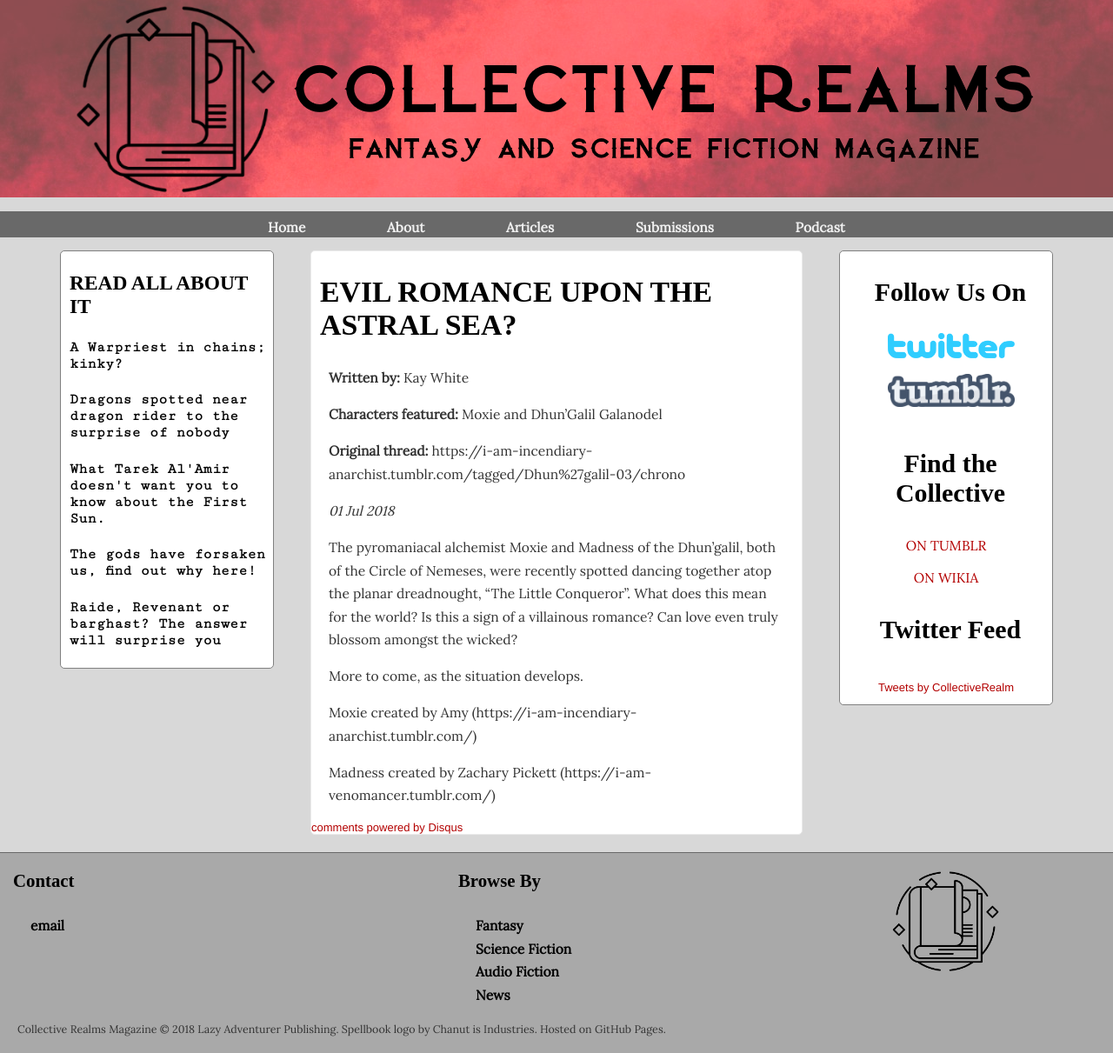
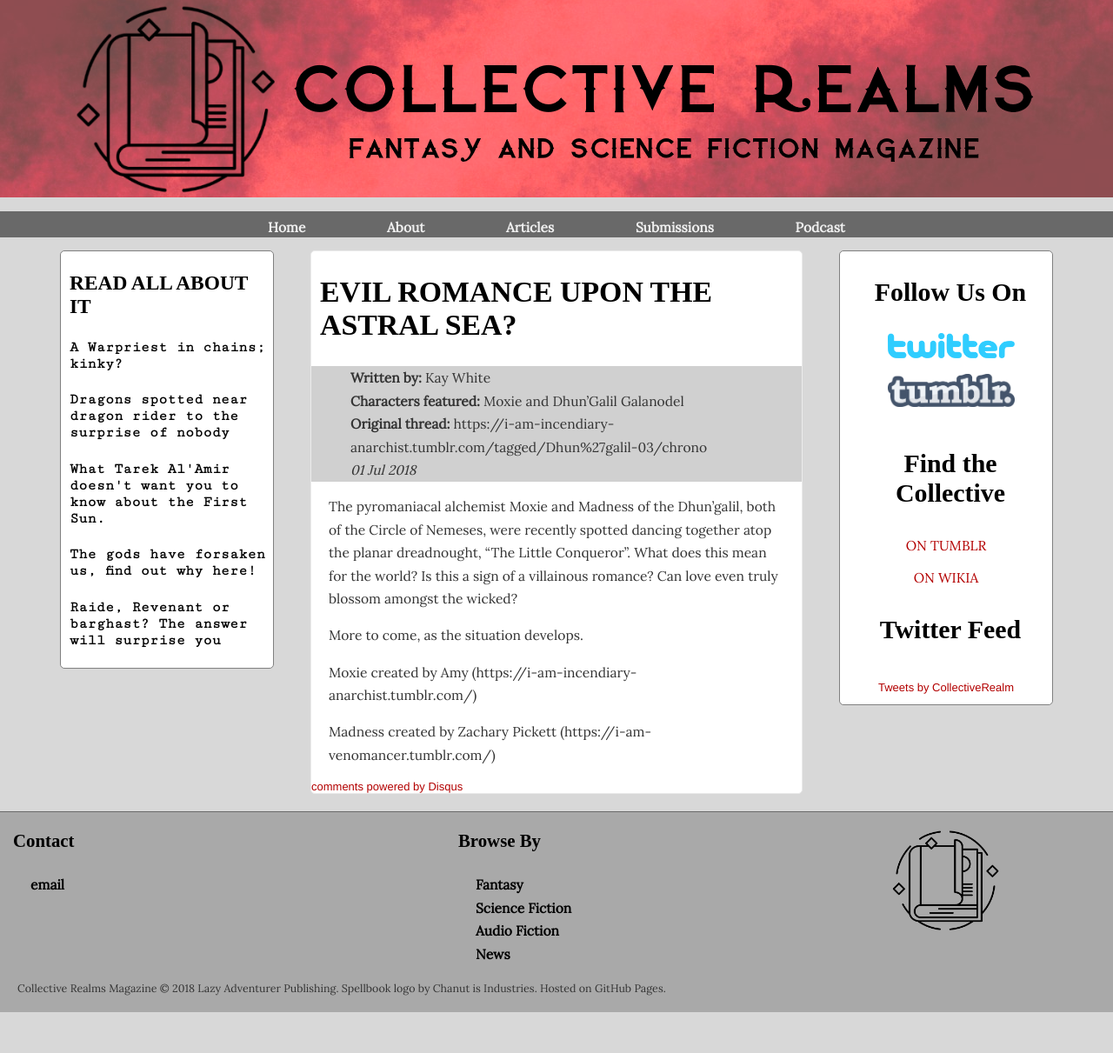
Before and after one commit to collectiverealms/collectiverealms, a Jekyll site: the page built from news/2018-07-01-Evil-Romance.md, in a window 1280 px wide. Shown: the whole page at 87% size. Built offline with Jekyll 4.4.1, drawn with Linux system fonts in a browser that asks for light colours; some web fonts are replaced; comment, search, counter and statistics services are not loaded; after the commit the page ends 1164 px from its top, so only the background shows below that.

Commit message:
Update main.css

```diff
--- a/css/main.css
+++ b/css/main.css
@@ -61,19 +61,19 @@
                         font-family: 'IM Fell Great Primer SC', serif;
                     }
 
-                    h2, .posts h1, h3, #leftcolumn h4 {
+                    h2, .posts h1, h3, #leftcolumn h4, .news h1 {
                         padding-left: 10px;
                     }
 
-                    .about h4, .submissions h4, #podcast h3, .posts h4, .home h4 {
+                    .about h4, .submissions h4, #podcast h3, .posts h4, .home h4, .news h4 {
                         padding-left: 15px;
                     }
 
-                    .posts h4 {
+                    .posts h4, .news h4{
                         font-weight: 400;
                     }
 
-                    .posts p, .about p, .submissions p, . {
+                    .posts p, .about p, .submissions p, .news p {
                         padding-left: 20px;
 
                     }
@@ -216,12 +216,12 @@
                         padding: 5%;
                     }
 
-                    .postinfo h1, .postinfo h3, .postinfo p {
+                    .postinfo h1, .postinfo h3, .postinfo p, .newsinfo h1, .newsinfo h3, .newsinfo p {
                         margin: 0px;
                         margin-left: 25px;
                     }
 
-                    .postinfo {
+                    .postinfo, .newsinfo {
 
                         background: #D0D0D0;
                     }
```
